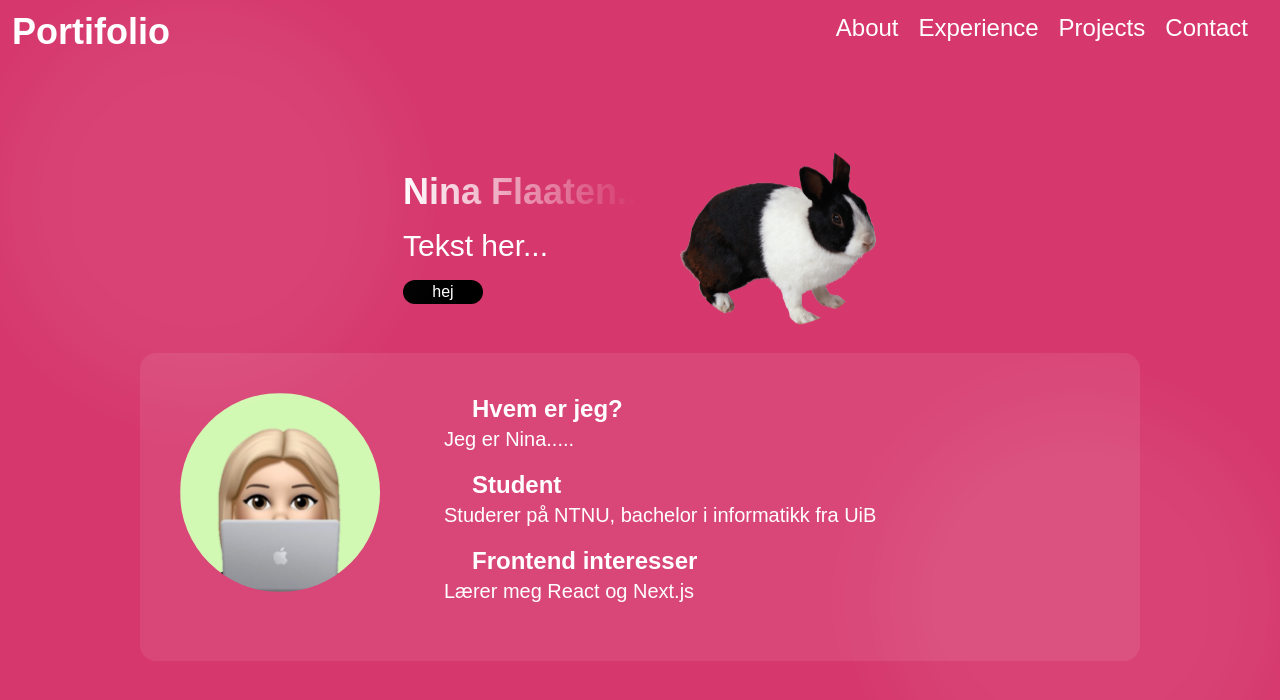
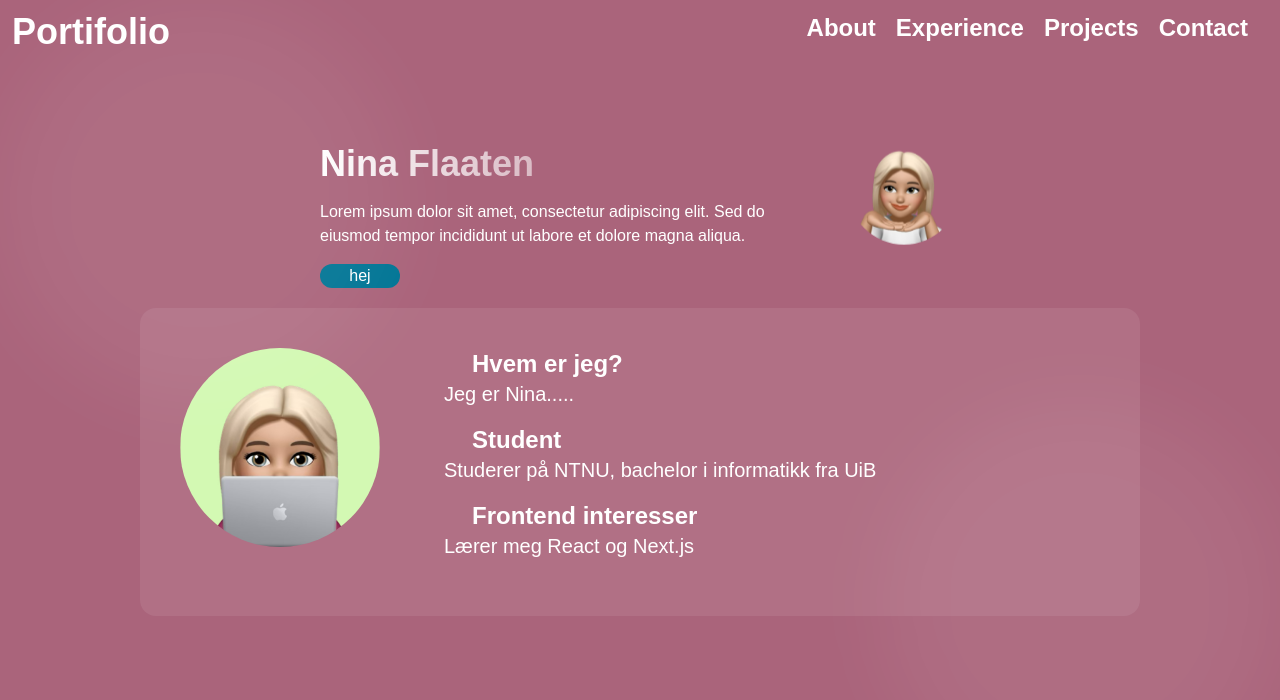
Before and after one commit to ninaflaaten/Portifolio, a Next.js app: page / in a window 1280 px wide. Shown: the top 700 px of the page. Built offline with nearby package versions, Linux system fonts and the light colour scheme; some icons are missing.

Commit message:
Fikset litt styling, hover-drop

```diff
--- a/src/app/components/Button.tsx
+++ b/src/app/components/Button.tsx
@@ -21,7 +21,7 @@ const Button = forwardRef<HTMLButtonElement, ButtonProps>(
       <button
         ref={ref}
         onClick={onClick}
-        className={`bg-black hover:cursor-pointer hover:bg-gray-600 rounded-full w-20 ${className}`}
+        className={`bg-cyan-700 hover:cursor-pointer hover:bg-cyan-800 hover-drop rounded-full w-20 ${className}`}
         {...props}
       >
         {children}
--- a/src/app/components/Hero.tsx
+++ b/src/app/components/Hero.tsx
@@ -1,18 +1,21 @@
 "use client";
 
 import Image from "next/image";
-import HeroImage from "../assets/Cartoon.png";
+import HeroImage from "../assets/Hero.png";
 import Button from "./Button";
 
 // fikse litt dybde spotblur halvparten av far-diven plassere to? absolute
 export const Hero = () => {
   return (
-    <div className="flex items-center">
+    <div className="flex items-center w-160">
       <div className="grow space-y-4">
-        <p className="font-bold text-4xl bg-gradient-to-r from-white to-state-700 bg-clip-text text-transparent">
-          Nina Flaaten..
+        <p className="font-bold text-4xl bg-gradient-to-r from-white bg-clip-text text-transparent">
+          Nina Flaaten
         </p>
-        <p className="text-3xl">Tekst her...</p>
+        <p className="text-1xl">
+          Lorem ipsum dolor sit amet, consectetur adipiscing elit. Sed do
+          eiusmod tempor incididunt ut labore et dolore magna aliqua.
+        </p>
         <Button
           onClick={() => console.log("Printes når jeg trykker på knappen")}
         >
@@ -23,7 +26,7 @@ export const Hero = () => {
         <Image
           src={HeroImage}
           alt={"beskrivende tekst dersom bildet ikke vises"}
-          className="rounded-full animate-bounce"
+          className="rounded-full animate-bounce [animation-duration:5s]"
           width={200}
           height={200}
         />
--- a/src/app/components/MobileNavlinks.tsx
+++ b/src/app/components/MobileNavlinks.tsx
@@ -20,7 +20,7 @@ export function MobileNavlinks({ links }: NavlinksProps) {
       />{" "}
       {/* !open motsatt av open verdi*/}
       {open && (
-        <div className="absolute z-10 flex flex-col bg-emerald-500 rounded-lg p-3 pl-4 top-10">
+        <div className="absolute z-10 flex flex-col bg-emerald-500 rounded-lg p-3 pl-4 top-10 ">
           {links.map((link) => {
             return <Link href={link.href}>{link.title}</Link>;
           })}
--- a/src/app/components/Navbar.tsx
+++ b/src/app/components/Navbar.tsx
@@ -28,7 +28,7 @@ const navBarLinks: Link[] = [
 
 export function Navbar() {
   return (
-    <div className=" flex p-3 w-full mb-20">
+    <div className=" flex p-3 w-full mb-20 ">
       <p className=" grow font-bold text-4xl">Portifolio</p>
       <Navlinks links={navBarLinks}></Navlinks>
       <MobileNavlinks links={navBarLinks}></MobileNavlinks>
--- a/src/app/components/Navlinks.tsx
+++ b/src/app/components/Navlinks.tsx
@@ -1,6 +1,5 @@
 import Link from "next/link";
 import React from "react";
-
 
 import { Link as CustomLink } from "./Navbar";
 
@@ -11,10 +10,15 @@ export interface NavlinksProps {
 export function Navlinks({ links }: NavlinksProps) {
   return (
     <div className="grow flex justify-end gap-5 pr-5 text-2xl max-sm:hidden">
-
-      {links.map((link) => {
-        return <Link href={link.href}>{link.title}</Link>;
-      })}
+      {links.map((link) => (
+        <Link
+          key={link.href}
+          href={link.href}
+          className="hover:text-red-200 transition-colors hover-drop focus:text-red-300 font-bold"
+        >
+          {link.title}
+        </Link>
+      ))}
     </div>
   );
 }
--- a/src/app/globals.css
+++ b/src/app/globals.css
@@ -1,7 +1,7 @@
 @import "tailwindcss";
 
 :root {
-  --background: #d6376c;
+  --background: #aa647b;
   --foreground: #ffffff;
 }
 
@@ -24,3 +24,10 @@ body {
   color: var(--foreground);
   font-family: Arial, Helvetica, sans-serif;
 }
+
+/* Dine custom Tailwind utilities */
+@layer utilities {
+  .hover-drop {
+    @apply transition transform hover:translate-y-0.5;
+  }
+}
```
Also changed, not shown: src/app/assets/About.png, src/app/assets/Hero.png (added).
